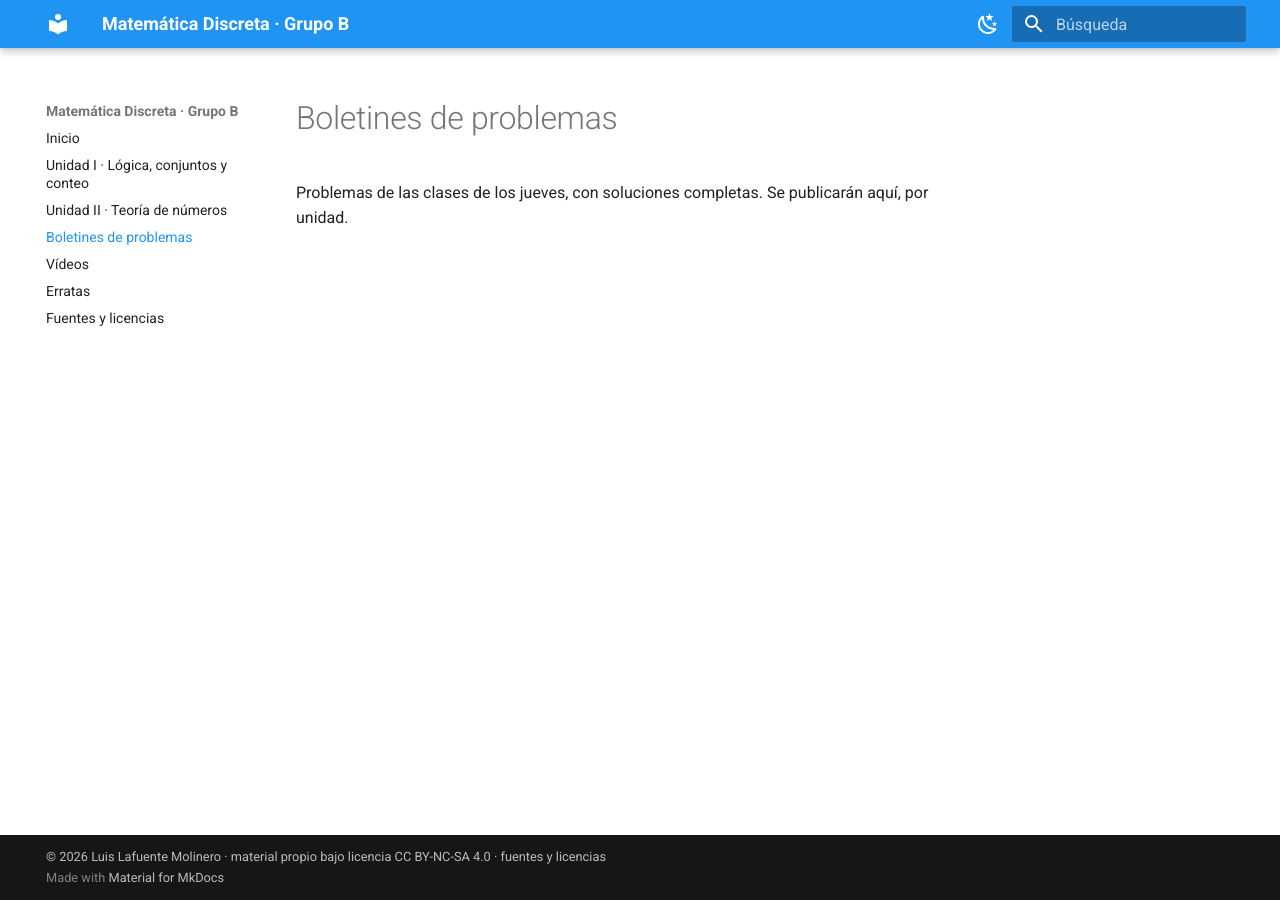
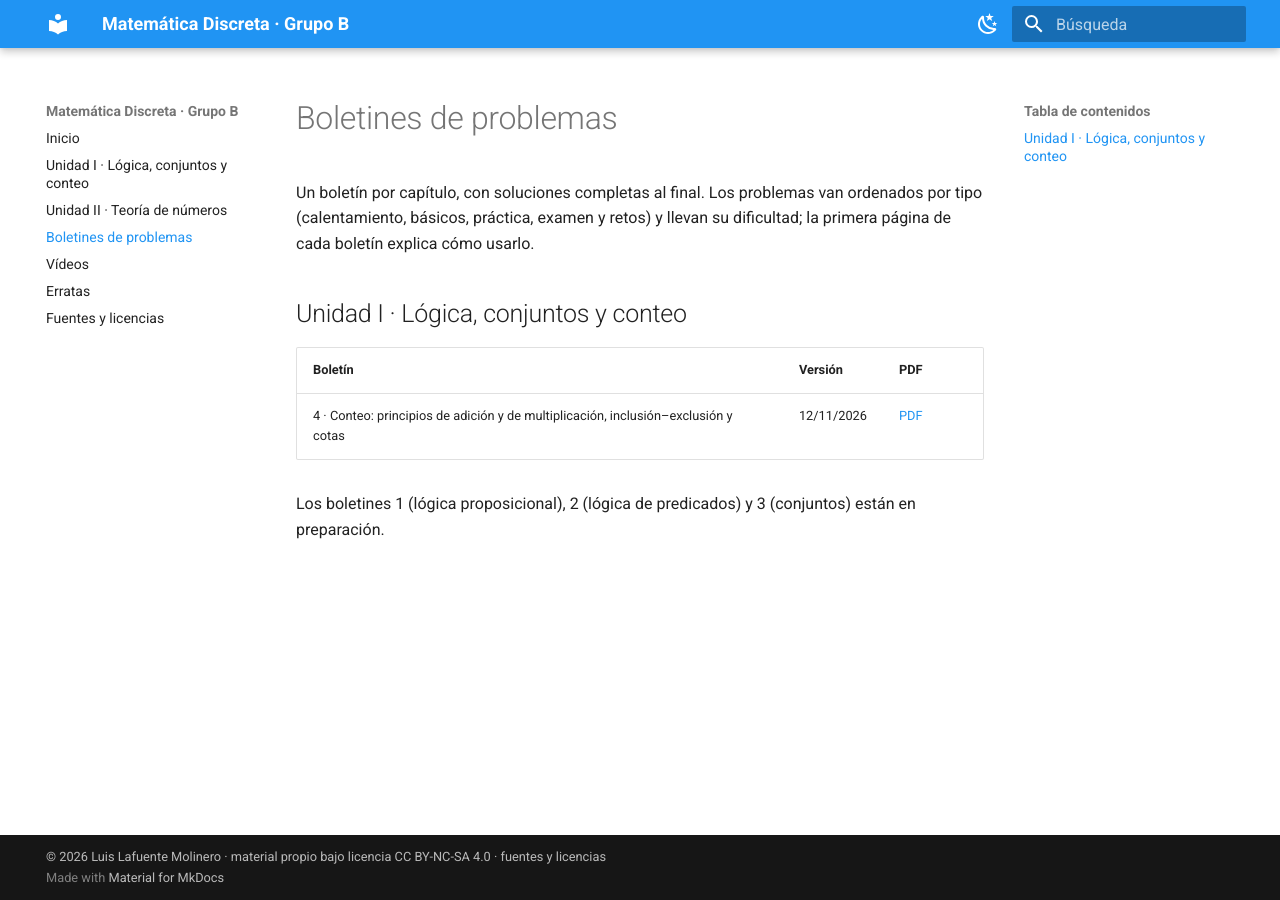
Before and after one commit to llafuent/md2627, an MkDocs documentation site: the page built from docs/boletines.md, in a window 1280 px wide. Built offline with MkDocs 1.6.1 and Material for MkDocs 9.7.7, drawn with Linux system fonts in a browser that asks for light colours.

Commit message:
Publicar material: material/u1/boletinConteo.pdf, material/u2/notasGuiadasL10.pdf, material/u2/notasGuiadasL11.pdf, material/u2/notasGuiadasL12.pdf, boletines.md

```diff
--- a/docs/boletines.md
+++ b/docs/boletines.md
@@ -1,3 +1,12 @@
 # Boletines de problemas
 
-Problemas de las clases de los jueves, con soluciones completas. Se publicarán aquí, por unidad.
+Un boletín por capítulo, con soluciones completas al final. Los problemas van ordenados por tipo (calentamiento,
+básicos, práctica, examen y retos) y llevan su dificultad; la primera página de cada boletín explica cómo usarlo.
+
+## Unidad I · Lógica, conjuntos y conteo
+
+| Boletín | Versión | PDF |
+|---|---|---|
+| 4 · Conteo: principios de adición y de multiplicación, inclusión–exclusión y cotas | 12/11/2026 | [PDF](material/u1/boletinConteo.pdf) |
+
+Los boletines 1 (lógica proposicional), 2 (lógica de predicados) y 3 (conjuntos) están en preparación.
```
Also changed, not shown: 4 other files.
